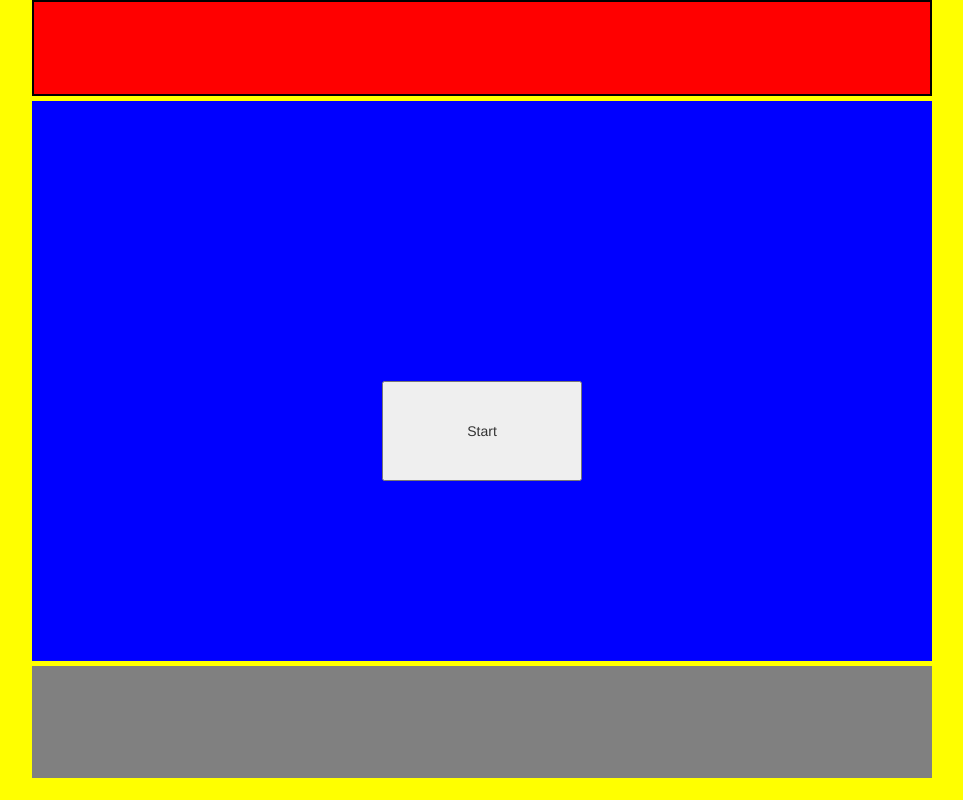
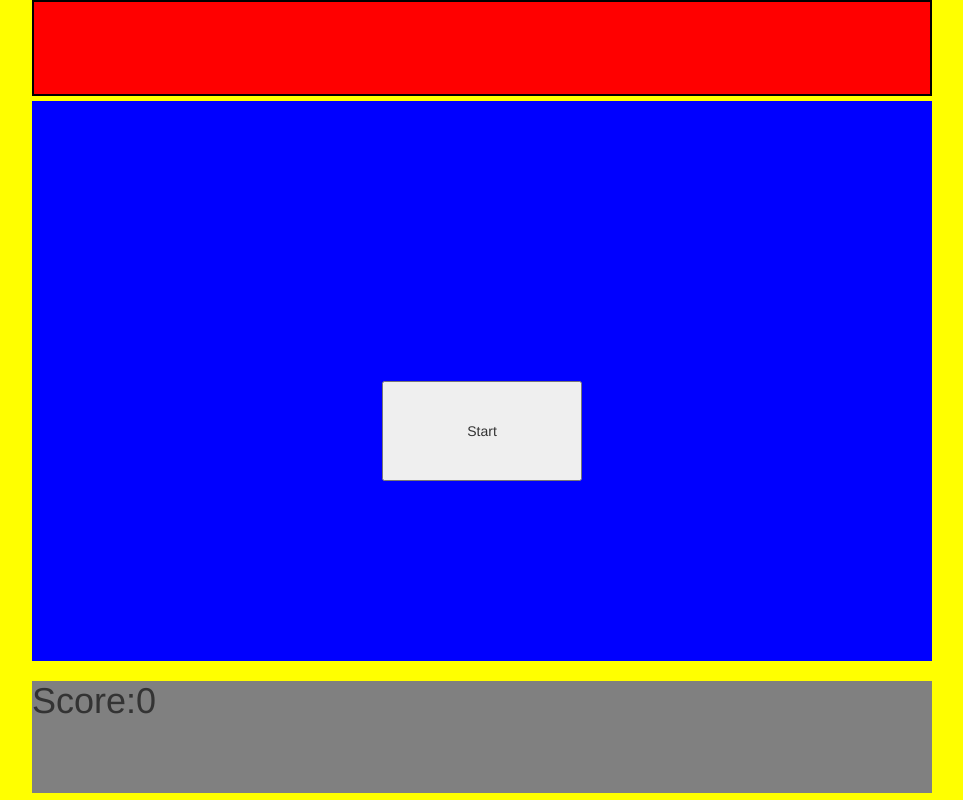
Before and after one commit to Jack-Wong94/MSA-Module2, a website: page index.html in a window 1280 px wide. Shown: the whole page, without its empty margins (158-1121 px from the left). Drawn offline with nearby package versions, Linux system fonts and the light colour scheme; some packages are replaced by stand-ins of ours; a script that the page names is missing.

Commit message:
add score in the footer

```diff
--- a/index.html
+++ b/index.html
@@ -50,6 +50,7 @@
             </div>
             <div id = "footer">
                 <button id = "BtnMenu">Back To Menu</button>
+                <h1 id="score">Score:0</h1>
             </div>
         </div>
     <script src="./node_modules/jquery/dist/jquery.min.js"></script>
```
